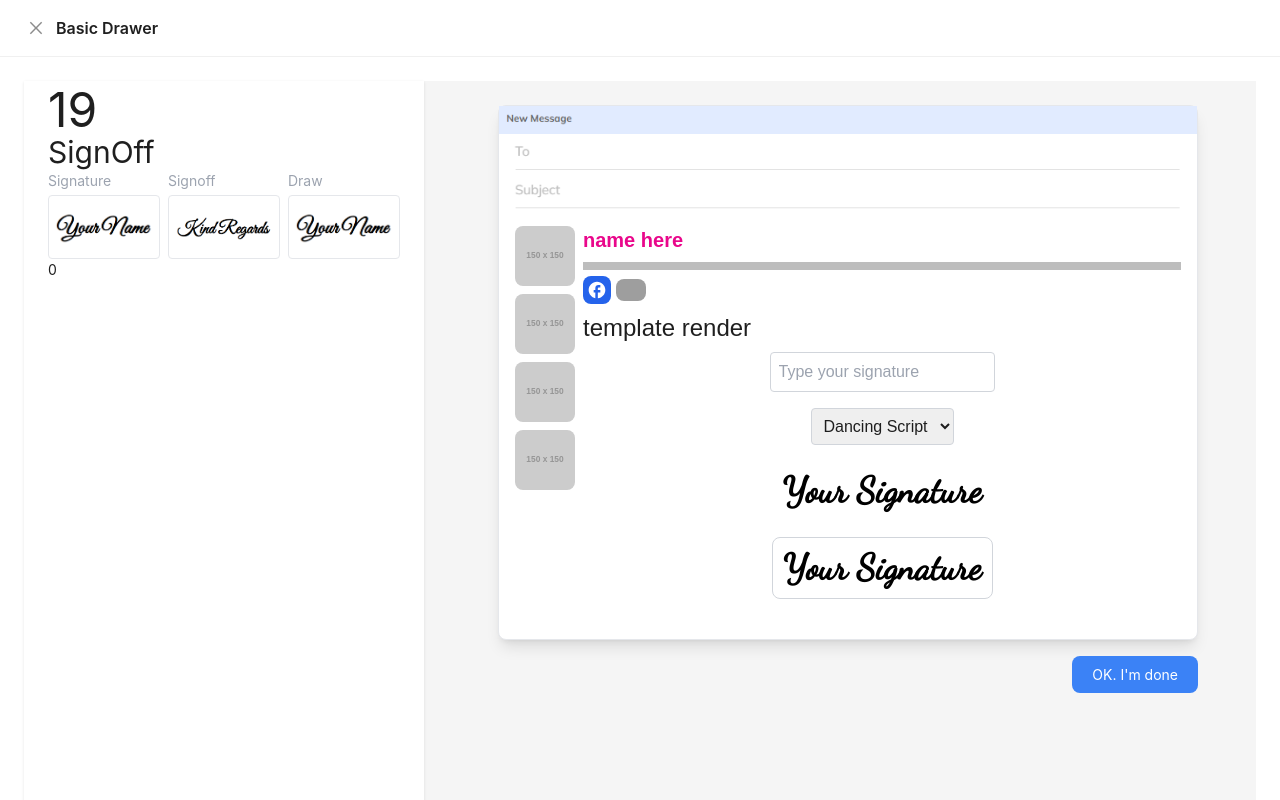
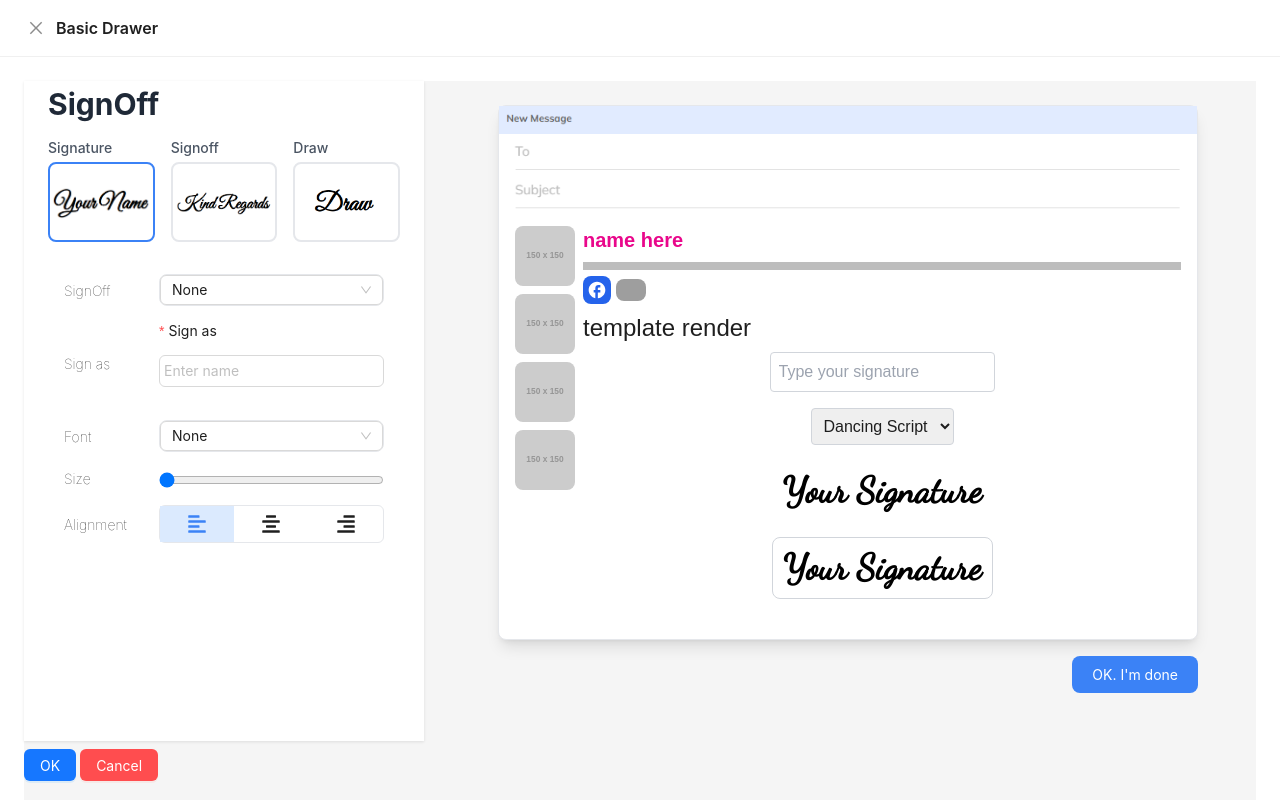
Before and after one commit to sangamprashant/email-signature-vite, a React (Vite) app: page /editor in a window 1280 px wide. Both pictures are taken after typing "Sample" into the empty fields and a click on the button "Post a job offer". Built offline with nearby package versions, Linux system fonts and the light colour scheme; grey boxes are pictures that could not be loaded.

Commit message:
"Updated Code_1.tsx, DrawerContentOnCode.tsx, TamplateWraper.tsx, Frame.Layout.tsx, FontsOptions.ts, and images.ts files with new imports, variables, functions, and UI components."

```diff
--- a/src/Components/Frame/Elements/Drawer/Code_1.tsx
+++ b/src/Components/Frame/Elements/Drawer/Code_1.tsx
@@ -1,39 +1,141 @@
-import { useState } from 'react'
-import { AppContentImage } from '../../../../assets/images'
-import { ImageRender } from '../Templates/ReuseComponents/AppContentMouseEvent'
-
+import { Form, Input, Select } from 'antd';
+import { useState } from 'react';
+import { FaAlignLeft, FaAlignRight, FaAlignCenter } from "react-icons/fa"; // Consolidated imports
+import { AppContentImage } from '../../../../assets/images';
+import { fontOptionsSignature, SignOffData } from '../../../../Strings/FontsOptions';
+import { ImageRender } from '../Templates/ReuseComponents/AppContentMouseEvent';
+import { handleActive } from '../../../../functions';
 
 const Code_1 = () => {
-    const [active, setActive] = useState(0)
+    const [active, setActive] = useState(0);
+    const [design, setDesign] = useState({
+        signatureStyle: { font: '', lineSpacing: 1 },
+        images: { shape: 'square' },
+    });
+    const [alignment, setAlignment] = useState("fill"); // State for alignment
 
     const Buttons = [
-        {
-            title: "Signature", component: <ImageRender link={AppContentImage["name"]} />
-        },
-        {
-            title: "Signoff", component: <ImageRender link={AppContentImage["kind-regards"]} />
-        },
-        {
-            title: "Draw", component: <ImageRender link={AppContentImage["name"]} />
-        },
-    ]
+        { title: "Signature", component: <ImageRender link={AppContentImage["name"]} /> },
+        { title: "Signoff", component: <ImageRender link={AppContentImage["kind-regards"]} /> },
+        { title: "Draw", component: <ImageRender link={AppContentImage["draw"]} /> },
+    ];
+
+    const handleDesign = (key: any, value: string | number) => {
+        setDesign((prev) => ({
+            ...prev,
+            signatureStyle: { ...prev.signatureStyle, [key]: value },
+        }));
+    };
 
     return (
-        <>
-        <h5 className='text-3xl bold'>SignOff</h5>
-            <div className="grid grid-cols-3 gap-2">
-                {Buttons.map((b, i) => (
-                    <div key={i} className='flex flex-col'>
-                        <p className='text-gray-400 mb-1'>{b.title}</p>
-                        <button onClick={() => setActive(i)}>
-                            <div className={`border p-1 rounded border-${active !== i ? "gray-200" : "blue-400"} h-16 flex justify-center items-center`}>{b.component}</div>
+        <div className="">
+            <h5 className="text-3xl font-bold text-gray-800 mb-4">SignOff</h5>
+
+            {/* Button Selection Grid */}
+            <div className="grid grid-cols-3 gap-4 mb-6">
+                {Buttons.map((button, index) => (
+                    <div key={index} className="flex flex-col">
+                        <p className="text-gray-600 text-sm font-medium mb-1">{button.title}</p>
+                        <button
+                            onClick={() => setActive(index)}
+                            className={`w-full h-20 flex justify-center items-center border-2 rounded-lg
+                                        transition-all duration-300
+                                        ${active === index ? "border-blue-500" : "border-gray-200 hover:border-blue-300"}`}
+                        >
+                            {button.component}
                         </button>
                     </div>
                 ))}
             </div>
-            {active}
-        </>
-    )
-}
 
-export default Code_1
+            {/* Editable Table */}
+            <table className="table-auto w-full border-collapse">
+                <tbody>
+                    <tr>
+                        <td className="py-2 px-4 font-thin">SignOff</td>
+                        <td className="py-2 px-4">
+                            <Select
+                                className="bg-gray-50 border text-gray-900 text-sm rounded-lg w-full"
+                                value={design.signatureStyle.font}
+                                onChange={(value) => handleDesign("font", value)}
+                            >
+                                {SignOffData.map((font) => (
+                                    <Select.Option key={font.value} value={font.value} style={{ fontFamily: font.value }}>
+                                        {font.label}
+                                    </Select.Option>
+                                ))}
+                            </Select>
+                        </td>
+                    </tr>
+                    <tr>
+                        <td className=" px-4 font-thin">Sign as</td>
+                        <td className=" px-4">
+                            <Form.Item
+                                name="signAs"
+                                label="Sign as"
+                                required
+                                rules={[{ required: true, message: "This field is required" }]}
+                                labelCol={{ span: 24 }} // Optional, adjusts label positioning if needed
+                            >
+                                <Input
+                                    type="text"
+                                    placeholder="Enter name"
+                                    className="w-full p-1"
+                                />
+                            </Form.Item>
+
+                        </td>
+                    </tr>
+                    <tr>
+                        <td className="py-2 px-4 font-thin">Font</td>
+                        <td className="py-2 px-4">
+                            <Select
+                                className="bg-gray-50 border text-gray-900 text-sm rounded-lg w-full"
+                                value={design.signatureStyle.font}
+                                onChange={(value) => handleDesign("font", value)}
+                            >
+                                {fontOptionsSignature.map((font) => (
+                                    <Select.Option key={font.value} value={font.value} style={{ fontFamily: font.value }}>
+                                        {font.label}
+                                    </Select.Option>
+                                ))}
+                            </Select>
+                        </td>
+                    </tr>
+                    <tr>
+                        <td className="py-2 px-4 font-thin">Size</td>
+                        <td className="py-2 px-4">
+                            <input
+                                type="range"
+                                min={1}
+                                max={3}
+                                step={0.1}
+                                value={design.signatureStyle.lineSpacing}
+                                onChange={(e) => handleDesign("lineSpacing", parseFloat(e.target.value))}
+                                className="w-full h-2 bg-blue-100 rounded-lg cursor-pointer"
+                            />
+                        </td>
+                    </tr>
+                    <tr>
+                        <td className="py-2 px-4 font-thin">Alignment</td>
+                        <td className='py-2 px-4'>
+                            <div className="flex border rounded-md align-middle">
+                                <div className={handleActive(alignment === "fill")} onClick={() => { setAlignment("fill"); handleDesign("file", "fill"); }}>
+                                    <FaAlignLeft fontSize={20} />
+                                </div>
+                                <div className={handleActive(alignment === "outline")} onClick={() => { setAlignment("outline"); handleDesign("file", "outline"); }}>
+                                    <FaAlignCenter fontSize={20} className='m-0 p-0' />
+                                </div>
+                                <div className={handleActive(alignment === "none")} onClick={() => { setAlignment("none"); handleDesign("file", "none"); }}>
+                                    <FaAlignRight fontSize={20} />
+                                </div>
+                            </div>
+                        </td>
+                    </tr>
+                </tbody>
+            </table>
+        </div>
+    );
+};
+
+export default Code_1;
--- a/src/Components/Frame/Elements/Drawer/DrawerContentOnCode.tsx
+++ b/src/Components/Frame/Elements/Drawer/DrawerContentOnCode.tsx
@@ -9,10 +9,8 @@ const DrawerContentOnCode = () => {
 
     return (
         <div>
-            <p className="text-5xl">
-                {website.appPartControls.selectedCode}
-            </p>
             <Code_1 />
+
         </div>
     )
 }
--- a/src/Components/Frame/Elements/Templates/TamplateWraper.tsx
+++ b/src/Components/Frame/Elements/Templates/TamplateWraper.tsx
@@ -7,11 +7,20 @@ interface TamplateWraperProps {
 }
 
 const TamplateWraper: React.FC<TamplateWraperProps> = ({ children }) => {
-  const { design } = useAppContext();
+  const { design,website } = useAppContext();
 
   const fontScaleValue = Number(design.design.signatureStyle.fontScale);
   const textScaleClass = getTextScale(fontScaleValue);
   const marginTopValue = design.design.signatureStyle.spaceFromEmail;
+
+  // if code is then only render the signature
+  const renderSingnature = () => {
+
+    return<>
+
+
+    </>
+  }
 
   return (
     <div>
@@ -24,6 +33,7 @@ const TamplateWraper: React.FC<TamplateWraperProps> = ({ children }) => {
         <img src="email-top.png" alt="Email Top Decoration" />
         <div id="tamplate-done">
           <div className={`p-4 ${design.design.signatureStyle.font} ${textScaleClass}`} style={{ lineHeight: design.design.signatureStyle.lineSpacing, marginTop: `${marginTopValue}px` }}>
+            {}
             {children}
           </div>
         </div>
--- a/src/Components/Frame/Frame.Layout.tsx
+++ b/src/Components/Frame/Frame.Layout.tsx
@@ -1,4 +1,4 @@
-import { Layout, theme } from "antd";
+import { Button, Layout, theme } from "antd";
 import React from "react";
 import MenuLeft from "./Elements/MenuLeft";
 import MiddleFields from "./Elements/MiddleFields";
@@ -64,13 +64,14 @@ const App: React.FC = () => {
         </Layout>
       </Layout>
       <Drawer title="Basic Drawer" onClose={website.handleCloseDrawer} open={website.openDrawer} width={1400}>
-        <Layout style={{ flex: 1, display: "flex", flexDirection: "row" }}>
+        <Layout style={{ flex: 1, display: "flex", flexDirection: "row"}}>
+          <div className="h-full">
             <Content
               style={{
                 padding: "5px 24px",
                 margin: 0,
                 minHeight: 280,
-              height: "calc(100vh - 65px)",
+                height: "calc(100vh - 140px)",
                 maxWidth: 400,
                 background: "white",
                 color: colorText,
@@ -82,6 +83,12 @@ const App: React.FC = () => {
             >
               <DrawerContentOnCode />
             </Content>
+            <div className="mt-2 flex gap-1">
+              <Button type="primary">OK</Button>
+              <Button type="primary" danger >Cancel</Button>
+            </div>
+
+          </div>
           <TemplateRender colorText={colorText} />
         </Layout>
       </Drawer>
--- a/src/Strings/FontsOptions.ts
+++ b/src/Strings/FontsOptions.ts
@@ -44,4 +44,60 @@ export const Buttons = [
   { title: "Footer", pic: "/template-preview/Template12.jpg" },
 ];
 
+export const fontOptionsSignature = [
+  { label: 'Dancing Script', value: 'Dancing Script, cursive' },
+  { label: 'None', value: '' },
+  { label: 'Pacifico', value: 'Pacifico, cursive' },
+  { label: 'Great Vibes', value: 'Great Vibes, cursive' },
+  { label: 'Lobster', value: 'Lobster, cursive' },
+  { label: 'Roboto', value: 'Roboto, sans-serif' },
+  { label: 'Satisfy', value: 'Satisfy, cursive' },
+  { label: 'Courgette', value: 'Courgette, cursive' },
+  { label: 'Sacramento', value: 'Sacramento, cursive' },
+  { label: 'Allura', value: 'Allura, cursive' },
+  { label: 'Alex Brush', value: 'Alex Brush, cursive' },
+];
+
+export const SignOffData = [
+  { label: 'None', value: '' },
+  { label: 'Custom', value: 'Custom' },
+  { label: 'Best regards', value: 'Best regards' },
+  { label: 'Thank you', value: 'Thank you' },
+  { label: 'Kind regards', value: 'Kind regards' },
+  { label: 'Sincerely', value: 'Sincerely' },
+  { label: 'Warm regards', value: 'Warm regards' },
+  { label: 'Yours truly', value: 'Yours truly' },
+  { label: 'Respectfully', value: 'Respectfully' },
+  { label: 'With appreciation', value: 'With appreciation' },
+  { label: 'Warm wishes', value: 'Warm wishes' },
+  { label: 'All the best', value: 'All the best' },
+  { label: 'With gratitude', value: 'With gratitude' },
+  { label: 'Regards', value: 'Regards' },
+  { label: 'Many thanks', value: 'Many thanks' },
+  { label: 'Thanks again', value: 'Thanks again' },
+  { label: 'Take care', value: 'Take care' },
+  { label: 'Best wishes', value: 'Best wishes' },
+  { label: 'Yours faithfully', value: 'Yours faithfully' },
+  { label: 'In appreciation', value: 'In appreciation' },
+  { label: 'Looking forward', value: 'Looking forward' },
+  { label: 'Yours respectfully', value: 'Yours respectfully' },
+  { label: 'Cheers', value: 'Cheers' },
+  { label: 'Yours sincerely', value: 'Yours sincerely' },
+  { label: 'With best wishes', value: 'With best wishes' },
+  { label: 'Cordially', value: 'Cordially' },
+  { label: 'Warmly', value: 'Warmly' },
+  { label: 'Take it easy', value: 'Take it easy' },
+  { label: 'Stay safe', value: 'Stay safe' },
+  { label: 'Stay well', value: 'Stay well' },
+  { label: 'Yours appreciatively', value: 'Yours appreciatively' },
+  { label: 'With heartfelt thanks', value: 'With heartfelt thanks' },
+  { label: 'Until next time', value: 'Until next time' },
+  { label: 'Much appreciated', value: 'Much appreciated' },
+  { label: 'Sincerely yours', value: 'Sincerely yours' },
+  { label: 'Kind thanks', value: 'Kind thanks' },
+  { label: 'With sincere gratitude', value: 'With sincere gratitude' },
+  { label: 'Best', value: 'Best' },
+];
+
+
 export default fontOptions;
--- a/src/assets/images.ts
+++ b/src/assets/images.ts
@@ -1,4 +1,5 @@
 export const AppContentImage = {
     name :"/signatures/name.png",
+    draw :"/signatures/draw.png",
     "kind-regards":"/signatures/kind-regards.png"
 }
--- a/src/context/AppContext.tsx
+++ b/src/context/AppContext.tsx
@@ -12,6 +12,7 @@ export const AppProvider: React.FC<{ children: ReactNode }> = ({
 }) => {
   // -----------------------------------
   // for website only
+  const [m_item, setM_Item] = useState<m_items>("Apps");
   const [openDrawer, setOpenDrawer] = useState<boolean>(false)
   const [appPartControls, setAppPartControls] = useState<appPartControlsProps>({
     mouseInCode: 0,
@@ -20,7 +21,6 @@ export const AppProvider: React.FC<{ children: ReactNode }> = ({
   })
   // -----------------------------------
   //menu
-  const [m_item, setM_Item] = useState<m_items>("Apps");
   // social links
   const [social_links, setSocial_links] = useState<SocialLinksState>({
     iconSize: "small",
```
Also changed, not shown: public/signatures/draw.png (added). Lines whose indentation alone changed are shown as unchanged.
